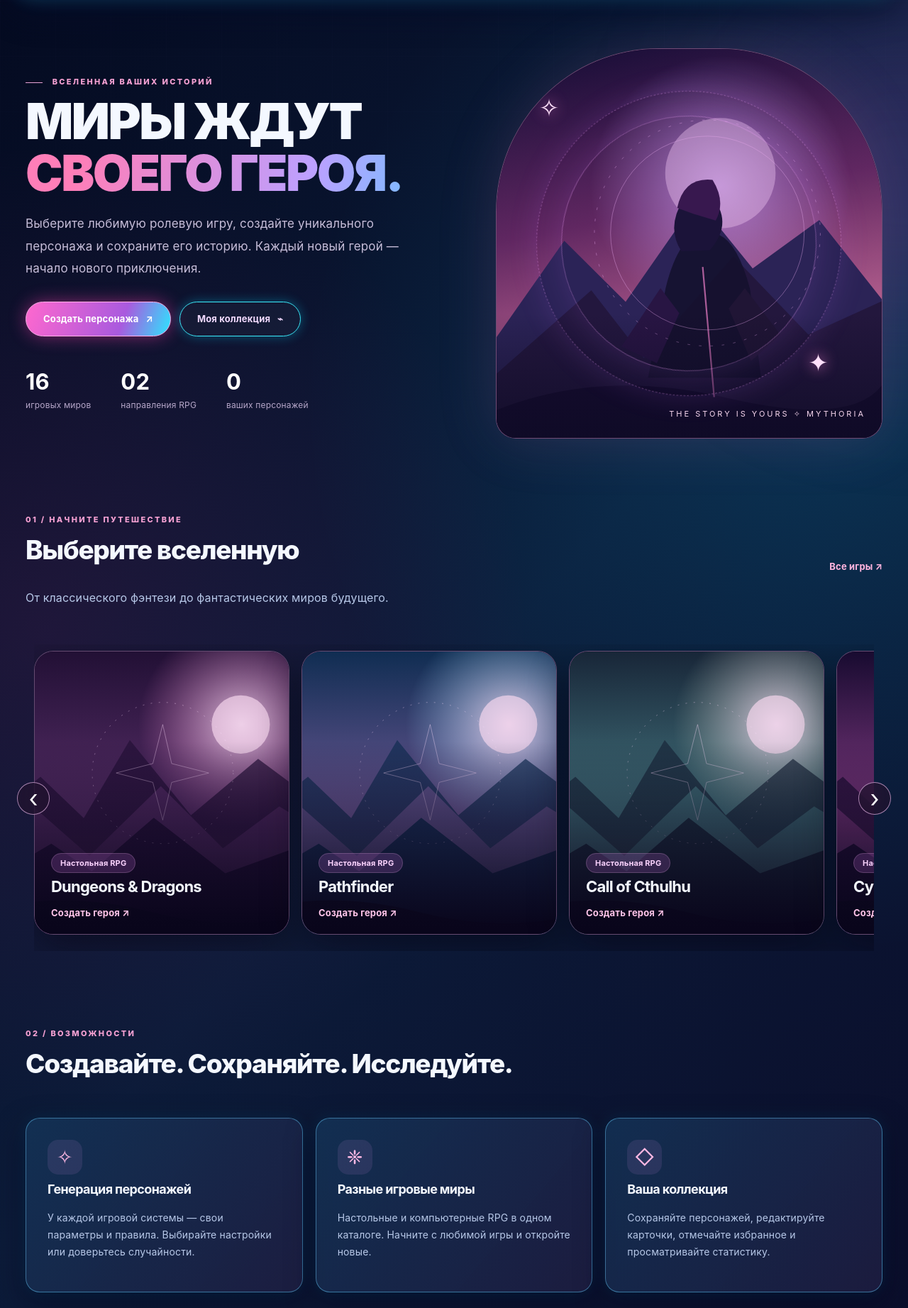
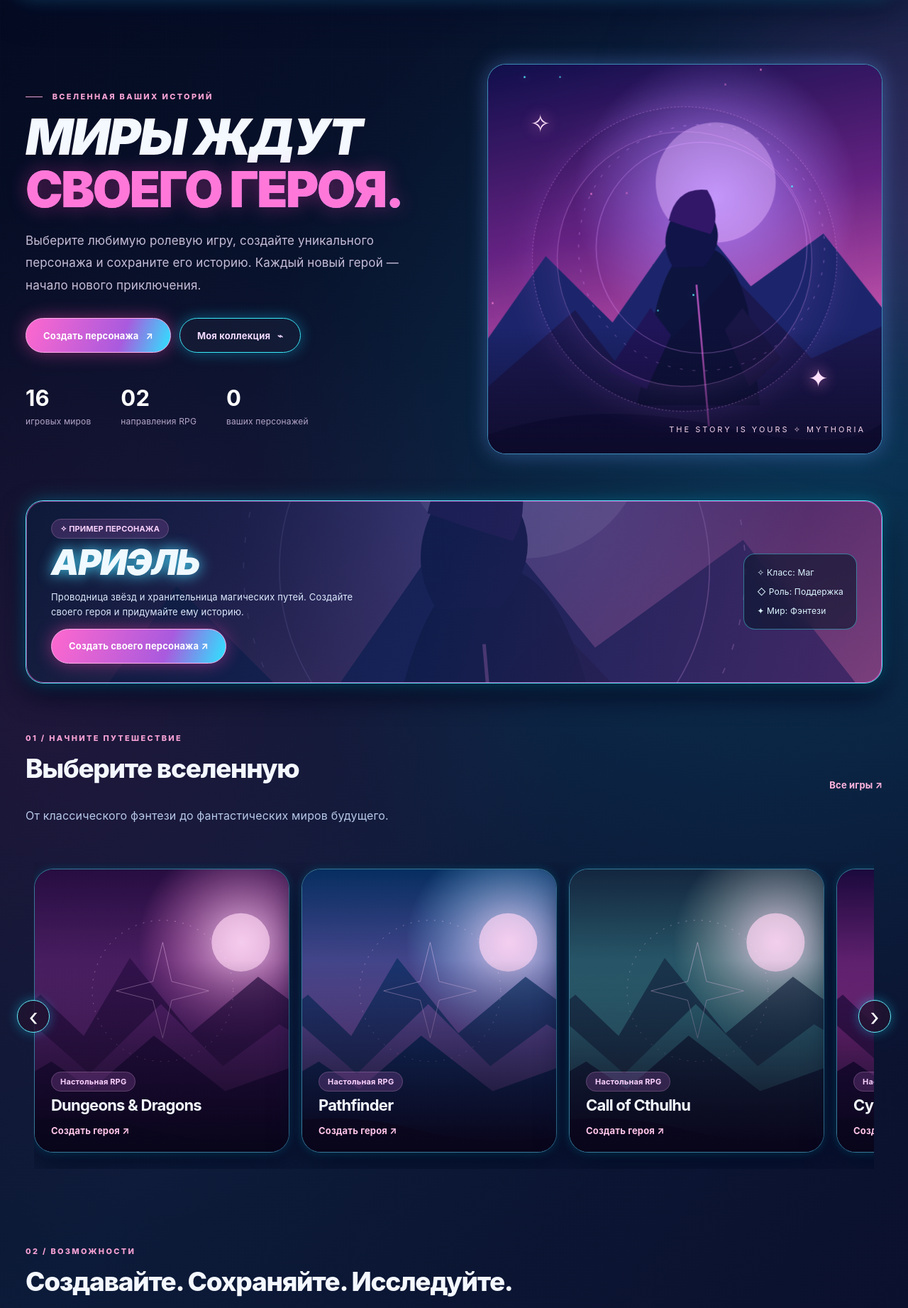
Before and after one commit to alinakashafutdinova/Mythoria_character_generator, a Flask app: page / in a window 1280 px wide. Shown: the part 77-1920 px from the top of the page at 71% size. Run offline with Flask 3, Linux system fonts and the light colour scheme; data that the repository does not hold is empty.

Commit message:
добавила промо героя и подсветку

```diff
--- a/static/css/brand.css
+++ b/static/css/brand.css
@@ -12,3 +12,28 @@ body{background:radial-gradient(circle at 5% 42%,#b52c8a21,transparent 38%),radi
 .feature-card,.game-card,.saved-card,.panel,.metric,.cta{border-color:#66cdfc74;background:linear-gradient(130deg,#163b60aa,#222045b8);box-shadow:0 0 21px #0abfff19,0 13px 39px #02091e90}
 .feature-card:hover,.game-card:hover{border-color:#4beaff;box-shadow:0 0 26px #12ccff72}
 @media(max-width:650px){.site-header{top:8px;width:calc(100% - 20px)}.header-content{width:calc(100% - 15px)}.brand{font-size:17px}.brand-mark{width:39px;height:39px}}
+
+/* Дополнительное оформление главной страницы */
+.hero{position:relative;min-height:560px;padding:45px 0 65px;gap:22px}
+.hero h1{font-weight:950;font-style:italic;font-size:clamp(43px,5.5vw,76px);line-height:1.05}
+.hero h1 em{color:#ff75da;-webkit-text-fill-color:#ff78d9;text-shadow:0 0 28px #ff3fb962}
+.hero .hero-art{border:1px solid #53c9ffab;border-radius:26px;box-shadow:0 0 30px #06cbff48,0 0 29px #ff3fba30;overflow:hidden}
+.hero-scenery{filter:saturate(1.5) hue-rotate(-13deg);animation:my-landscape 16s ease-in-out infinite alternate}
+@keyframes my-landscape{from{transform:scale(1.03)}to{transform:scale(1.13) translateX(-12px)}}
+.hero .button{box-shadow:0 0 25px #ff45b46e}
+.hero .button.ghost{box-shadow:0 0 20px #15d0ff5e}
+.my-promo-card{min-height:220px;display:flex;align-items:center;justify-content:space-between;gap:24px;padding:27px 35px;position:relative;overflow:hidden;border-radius:25px;border:1px solid #5deaff;box-shadow:0 0 25px #00dfff50,0 15px 38px #04051c;background:linear-gradient(105deg,#091936ee,#0d2258ac 48%,#562c7291),url('/static/images/hero-landscape.svg') center / cover;margin-bottom:40px}
+.my-promo-card:before{content:'';position:absolute;inset:0;pointer-events:none;border-radius:inherit;box-shadow:0 0 0 1px #ff56d48a inset}
+.my-promo-info{position:relative;z-index:1;max-width:440px}.my-promo-info h2{font-size:clamp(30px,3.9vw,54px);font-weight:950;font-style:italic;color:#eff9ff;text-shadow:0 0 20px #48dbff;margin:9px 0}
+.my-promo-info p{font-size:13px;line-height:1.6;color:#dceafd}.my-promo-stats{position:relative;z-index:1;display:grid;gap:12px;padding:18px;border:1px solid #51e6ff75;border-radius:16px;backdrop-filter:blur(14px);background:#09142b99;font-size:12px;color:#ddf7ff}
+.spotlight-card{border-color:#53deff7e;box-shadow:0 0 14px #00e6ff30,0 17px 44px #000c26}
+.spotlight-card:hover{border-color:#ff79dc;box-shadow:0 0 26px #ff5fcc89,0 13px 40px #050921}
+.spotlight-card img{filter:saturate(1.37)}
+.spotlight-carousel .carousel-arrow{border-color:#65f3ff;box-shadow:0 0 16px #18dfff64}
+.spotlight-carousel .carousel-arrow:hover{background:#12609c;box-shadow:0 0 22px #32d6ffad}
+.feature-icon{background:#12d7ff2c;color:#66f9ff;text-shadow:0 0 18px #11dfff}
+.feature-card:nth-child(2n) .feature-icon{background:#fb59bb2b;color:#ffa5e4;text-shadow:0 0 18px #e844c7}
+.cta{background:linear-gradient(100deg,#182a56de,#491e57b4),url('/static/images/hero-landscape.svg') center / cover;border-color:#36e9ff90}
+@media(max-width:700px){.my-promo-card{padding:20px;min-height:270px}.my-promo-stats{display:none}.my-promo-info{max-width:82%}.hero{padding-top:19px}}
+@media(prefers-reduced-motion:reduce){.hero-scenery{animation:none}}
+@keyframes mySpark{0%,100%{opacity:0;transform:translateY(12px)}40%{opacity:.9;transform:translateY(-25px)}80%{opacity:.5;transform:translateY(-45px)}}@media(prefers-reduced-motion:reduce){.my-decor-spark{animation:none!important}}
--- a/static/js/app.js
+++ b/static/js/app.js
@@ -30,3 +30,17 @@ for (const carousel of document.querySelectorAll('[data-carousel]')) {
     });
   }
 }
+
+// MYTHORIA DECORATIVE SPARKS — небольшая подсветка на первом экране
+if (!window.matchMedia('(prefers-reduced-motion: reduce)').matches) {
+  const host=document.querySelector('.hero-art');
+  if(host) {
+    host.style.isolation='isolate';
+    for(let i=0;i<10;i++) {
+      const spark=document.createElement('span');
+      spark.className='my-decor-spark';
+      spark.style.cssText='position:absolute;pointer-events:none;z-index:4;width:3px;height:3px;border-radius:50%;background:'+(i%2?'#ff82d8':'#55eafd')+';box-shadow:0 0 15px currentColor;left:'+((17*i+9)%93)+'%;top:'+((29*i+7)%88)+'%;animation:mySpark '+(5+i%4)+'s ease-in-out infinite '+(-i%4)+'s';
+      host.append(spark);
+    }
+  }
+}
--- a/templates/index.html
+++ b/templates/index.html
@@ -8,6 +8,12 @@
     <div class="hero-metrics"><div><strong>{{ games|length|string|e }}</strong><span>игровых миров</span></div><div><strong>02</strong><span>направления RPG</span></div><div><strong>{{ count }}</strong><span>ваших персонажей</span></div></div>
   </div>
   <div class="hero-art" aria-label="Декоративная иллюстрация сказочного мира"><div class="hero-scenery"></div><div class="orbit orbit-one"></div><div class="orbit orbit-two"></div><div class="rune rune-a">✧</div><div class="rune rune-b">✦</div><div class="art-caption">THE STORY IS YOURS <span>✧</span> MYTHORIA</div></div>
+</section>
+<section class="my-promo-card stage-reveal" aria-labelledby="promo-name">
+  <div class="my-promo-info"><span class="tag">✧ ПРИМЕР ПЕРСОНАЖА</span><h2 id="promo-name">АРИЭЛЬ</h2>
+  <p>Проводница звёзд и хранительница магических путей. Создайте своего героя и придумайте ему историю.</p>
+  <a class="button primary" href="{{ url_for('generator',slug='bg3') }}">Создать своего персонажа ↗</a></div>
+  <div class="my-promo-stats"><span>✧ Класс: Маг</span><span>◇ Роль: Поддержка</span><span>✦ Мир: Фэнтези</span></div>
 </section>
 <section class="section stage-reveal"><div class="section-heading"><div><p class="eyebrow">01 / НАЧНИТЕ ПУТЕШЕСТВИЕ</p><h2>Выберите вселенную</h2><p class="muted">От классического фэнтези до фантастических миров будущего.</p></div><a class="text-link" href="{{ url_for('games_page') }}">Все игры ↗</a></div>
 <div class="spotlight-carousel" data-carousel aria-label="Подборка игровых миров">
```
